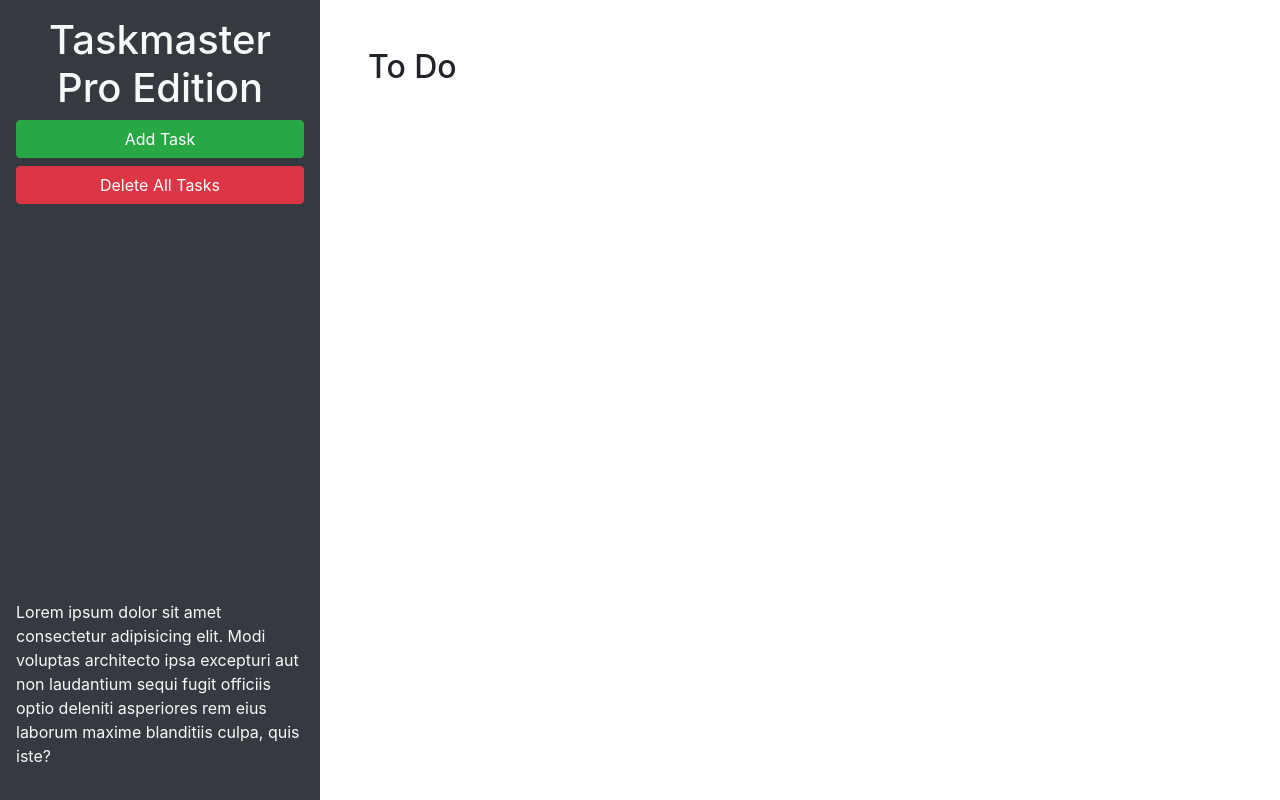
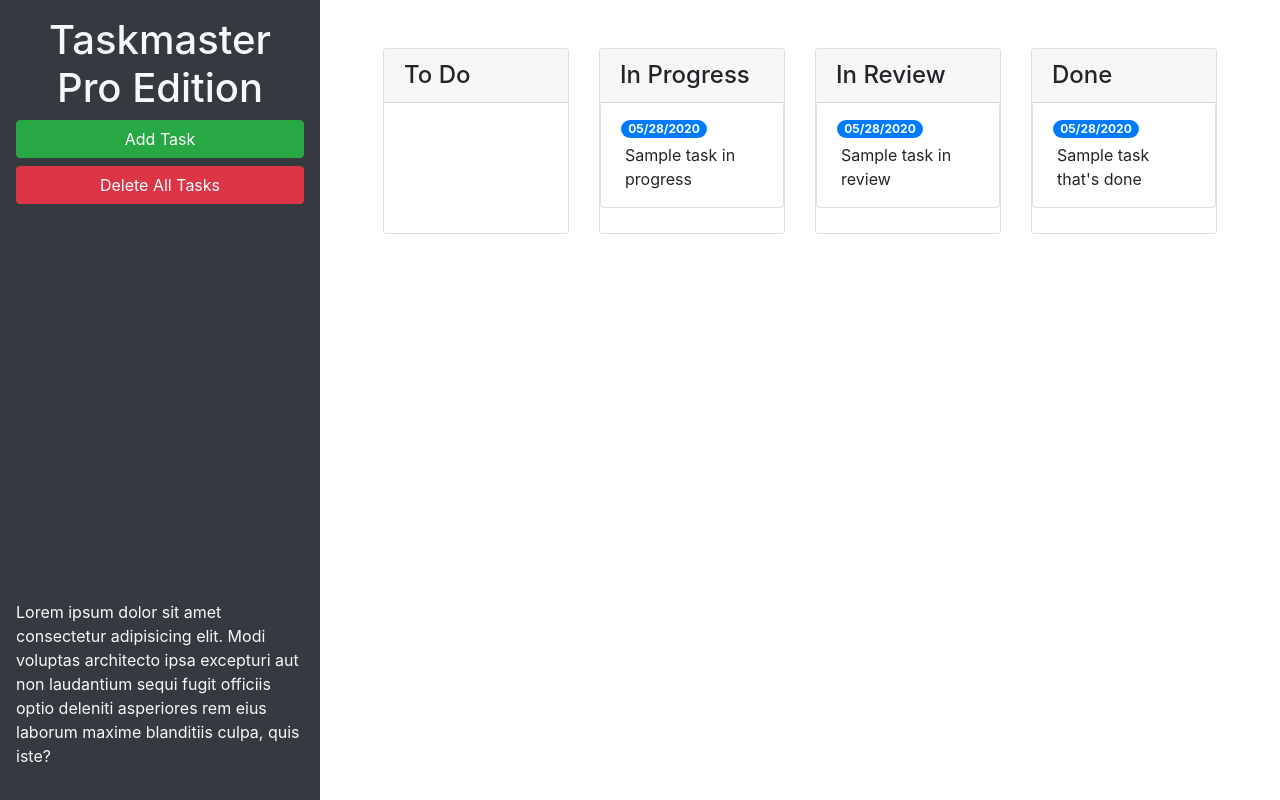
Before and after one commit to gavin-asay/taskmaster-pro, a plain HTML site: page index.html in a window 1280 px wide. Drawn offline with nearby package versions, Linux system fonts and the light colour scheme.

Commit message:
bootstrap

```diff
--- a/index.html
+++ b/index.html
@@ -24,9 +24,53 @@
       </p>
     </header>
     <main class="col-12 col-lg-9">
-      <div class="m-5">
-        <h2>To Do</h2>
-        <ul id="list-toDo" class="list-group"> </ul>
+      <div class="m-5 row justify-content-around">
+          <div class="col-12 col-md-6 col-xl-3 mb-3">
+            <div class="card">
+              <h4 class="card-header">To Do</h4>
+              <ul id="list-toDo" class="list-group"> </ul>
+          </div>
+        </div>
+        <!-- todo end-->
+        <!-- in progress start -->
+        <div class="col-12 col-md-6 col-xl-3 mb-3">
+          <div class="card">
+            <h4 class="card-header">In Progress</h4>
+            <ul id="list-inProgress" class="list-group">
+              <li class="list-group-item">
+                <span class="badge badge-primary badge-pill">05/28/2020</span>
+                <p class="m-1">Sample task in progress</p>
+              </li>
+            </ul>
+          </div>
+        </div>
+        <!-- in progress end -->
+        <!-- in review start -->
+        <div class="col-12 col-md-6 col-xl-3 mb-3">
+          <div class="card">
+            <h4 class="card-header">In Review</h4>
+            <ul id="list-inReview" class="list-group">
+              <li class="list-group-item">
+                <span class="badge badge-primary badge-pill">05/28/2020</span>
+                <p class="m-1">Sample task in review</p>
+              </li>
+            </ul>
+          </div>
+        </div>
+        <!-- in review end -->
+        <!-- done start -->
+        <div class="col-12 col-md-6 col-xl-3 mb-3">
+          <div class="card">
+            <h4 class="card-header">Done</h4>
+            <ul id="list-done" class="list-group">
+              <li class="list-group-item">
+                <span class="badge badge-primary badge-pill">05/28/2020</span>
+                <p class="m-1">Sample task that's done</p>
+              </li>
+            </ul>
+          </div>
+        </div>
+      <!-- done end -->
       </div>
     </main>
   </div>
@@ -46,11 +90,11 @@
           <form>
             <div class="form-group">
               <label for="modalTaskDescription">Task description</label>
-              <textarea id="modalTaskDescription" rows="3"></textarea>
+              <textarea id="modalTaskDescription" rows="3" class="form-control"></textarea>
             </div>
             <div class="form-group">
               <label for="modalDueDate">Due date</label>
-              <input type="text" id="modalDueDate" placeholder="mm/dd/yyyy" autocomplete="off" />
+              <input type="text" class="form-control" id="modalDueDate" placeholder="mm/dd/yyyy" autocomplete="off" />
             </div>
           </form>
         </div>
```
